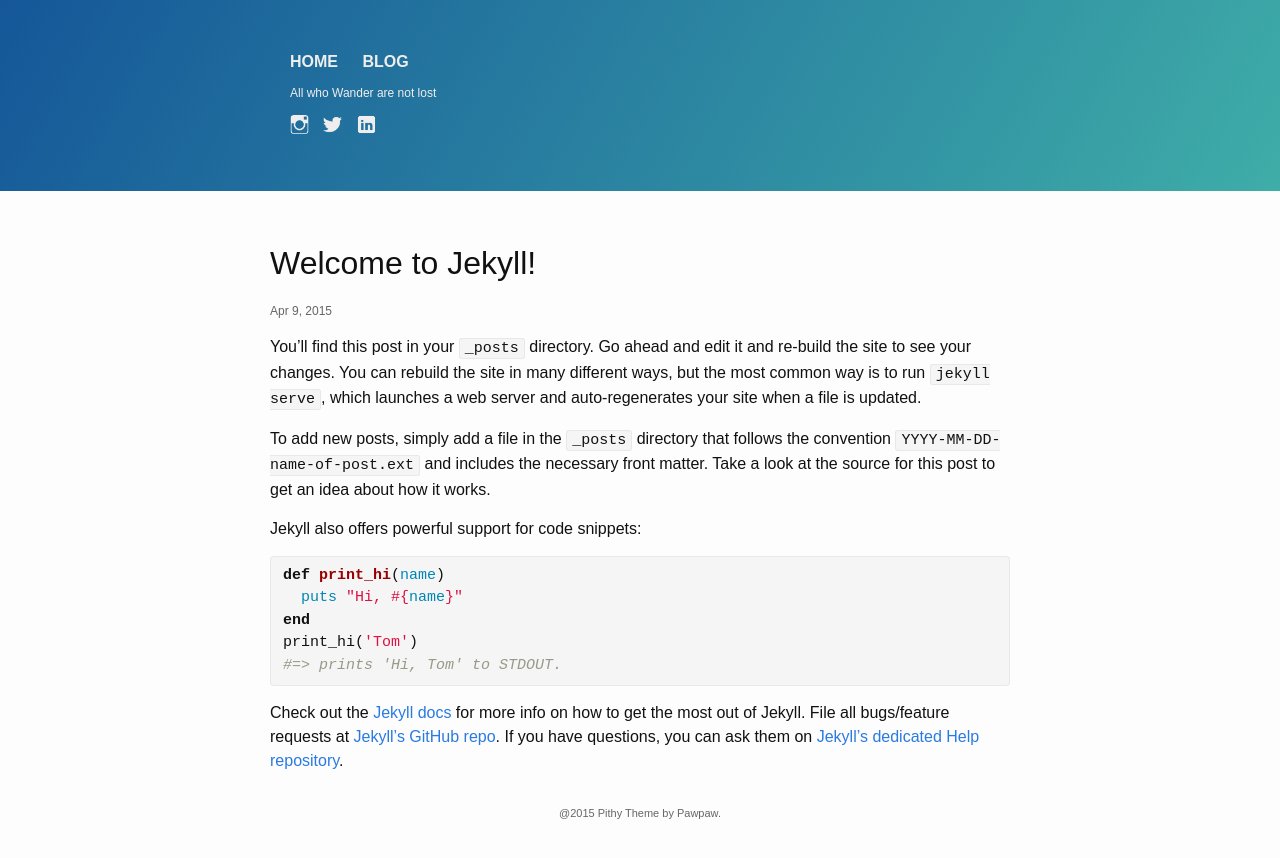
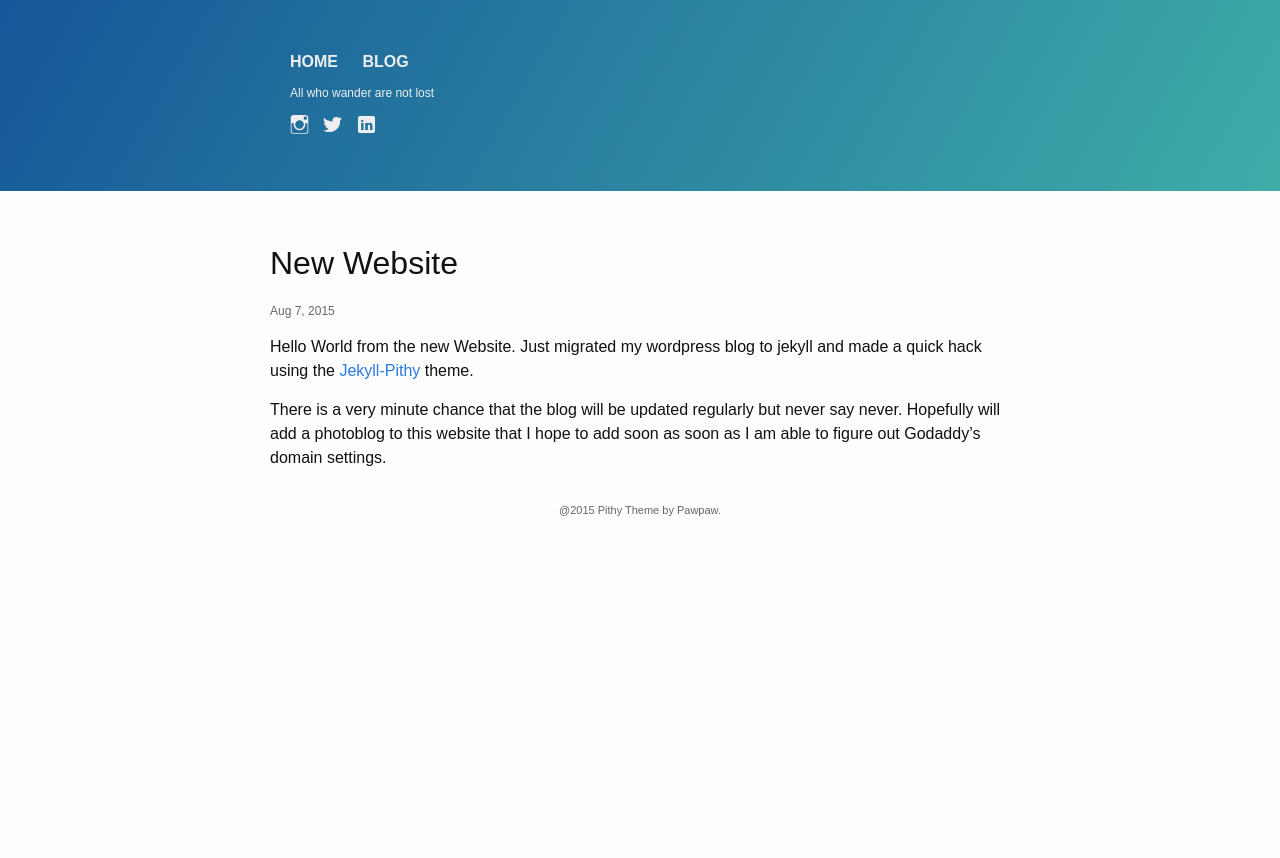
Before and after one commit to lakshaypandey/lakshaypandey.github.io, a Jekyll site: the page built from _posts/2015-04-09-welcome-to-jekyll copy.markdown, in a window 1280 px wide. Shown: the top 858 px of the page. Built offline with Jekyll 4.4.1, drawn with Linux system fonts in a browser that asks for light colours.

Commit message:
make hello world, fix quote header

```diff
--- a/_config.yml
+++ b/_config.yml
@@ -1,6 +1,6 @@
 # Site settings
 title: Lakshay Pandey
-motto: All who Wander are not lost
+motto: All who wander are not lost
 email: your-email@domain.com
 description: > # this means to ignore newlines until "baseurl:"
   Write an awesome description for your new site here. You can edit this
--- a/_posts/2015-04-09-welcome-to-jekyll copy.markdown
+++ b/_posts/2015-04-09-welcome-to-jekyll copy.markdown
@@ -1,25 +1,10 @@
 ---
 layout: post
-title:  "Welcome to Jekyll!"
-date:   2015-04-09 11:23:32
+title:  "New Website"
+date:   2015-08-07 11:00:00
 categories: jekyll update
 ---
-You’ll find this post in your `_posts` directory. Go ahead and edit it and re-build the site to see your changes. You can rebuild the site in many different ways, but the most common way is to run `jekyll serve`, which launches a web server and auto-regenerates your site when a file is updated.
+Hello World from the new Website. Just migrated my wordpress blog to jekyll and made a quick hack using the [Jekyll-Pithy](https://github.com/smallmuou/Jekyll-Pithy) theme.
 
-To add new posts, simply add a file in the `_posts` directory that follows the convention `YYYY-MM-DD-name-of-post.ext` and includes the necessary front matter. Take a look at the source for this post to get an idea about how it works.
-
-Jekyll also offers powerful support for code snippets:
-
-{% highlight ruby %}
-def print_hi(name)
-  puts "Hi, #{name}"
-end
-print_hi('Tom')
-#=> prints 'Hi, Tom' to STDOUT.
-{% endhighlight %}
-
-Check out the [Jekyll docs][jekyll] for more info on how to get the most out of Jekyll. File all bugs/feature requests at [Jekyll’s GitHub repo][jekyll-gh]. If you have questions, you can ask them on [Jekyll’s dedicated Help repository][jekyll-help].
-
-[jekyll]:      http://jekyllrb.com
-[jekyll-gh]:   https://github.com/jekyll/jekyll
-[jekyll-help]: https://github.com/jekyll/jekyll-help
+There is a very minute chance that the blog will be updated regularly but never say never.
+Hopefully will add a photoblog to this website that I hope to add soon as soon as I am able to figure out Godaddy's domain settings.
--- a/index.html
+++ b/index.html
@@ -13,7 +13,7 @@
 Fashion websites, DWH/DWA systems, Mobile applications and API platforms. Looking to work on new age products
 that use technology to solve problems.</p>
 
-<p>If any of that ^^ sounds remotely interesting, drop me a line on any of the mediums below.
+<p>If any of that ^^ sounds remotely interesting, drop me a line on any of the mediums on the header.
 
 
   </article>
```
